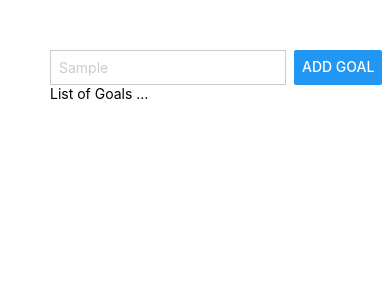
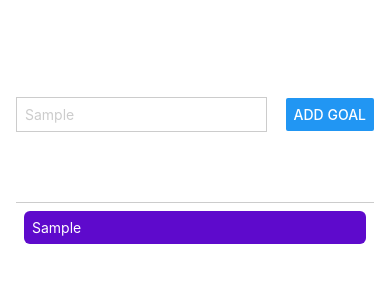
Before and after one commit to dickisujadi/react-native, a React Native app: screen / in a window 390 px wide. Both pictures are taken after typing "Sample" into the empty fields and a click on the button "ADD GOAL". Shown: the top 300 px of the page. Built offline with nearby package versions, Linux system fonts and the light colour scheme.

Commit message:
improving-layout styling that only works on android

```diff
--- a/App.js
+++ b/App.js
@@ -1,15 +1,37 @@
 import { StatusBar } from 'expo-status-bar';
+import { useState } from 'react';
 import { StyleSheet, Text, View, Button, TextInput } from 'react-native';
 
 export default function App() {
+  const [enteredGoalText, setEnteredGoalText] = useState('')
+  const [courseGoals, setCourseGoals] = useState('')
+
+  function goalInputHandler(enteredText) {
+    setEnteredGoalText(enteredText)
+  }
+
+  function addGoalHandler() {
+    setCourseGoals((currentCourseGoals) => [...courseGoals, enteredGoalText])
+  }
   return (
     <View style={styles.appContainer}>
       <View style={styles.inputContainer}>
-        <TextInput style={styles.textInput} placeholder='Add your goals'/>
-        <Button title='Add Goal'/>
+        <TextInput
+          style={styles.textInput}
+          placeholder='Add your goals'
+          onChangeText={goalInputHandler}
+        />
+        <Button
+          title='Add Goal'
+          onPress={addGoalHandler}
+        />
       </View>
-      <View>
-        <Text>List of Goals ...</Text>
+      <View style={styles.goalsContainer}>
+        {/* <Text>List of Goals ...</Text> */}
+        {courseGoals && courseGoals.length ? courseGoals.map((goal, index) =>
+          <Text style={styles.goalItem} key={index}>{goal}</Text>) :
+          <Text key={`empty`}>List of Goals</Text>
+        }
       </View>
     </View>
   );
@@ -17,19 +39,35 @@ export default function App() {
 
 const styles = StyleSheet.create({
   appContainer: {
-    padding: 50
+    flex: 1,
+    paddingTop: 50,
+    paddingHorizontal: 16
   },
   inputContainer: {
     flex: 1,
     flexDirection: 'row',
-    justifyContent: 'space-between'
+    justifyContent: 'space-between',
+    alignItems: 'center',
+    paddingBottom: 24,
+    borderBottomWidth: 1,
+    borderBottomColor: '#cccccc'
   },
   textInput: {
     borderWidth: 1,
     borderColor: '#cccccc',
     color: '#cccccc',
-    width: '#80%',
+    width: '70%',
     marginRight: 8,
     padding: 8,
+  },
+  goalsContainer: {
+    flex: 5
+  },
+  goalItem: {
+    margin: 8,
+    padding: 8,
+    borderRadius: 6,
+    backgroundColor: '#5e0acc',
+    color: 'white'
   }
 });
```
